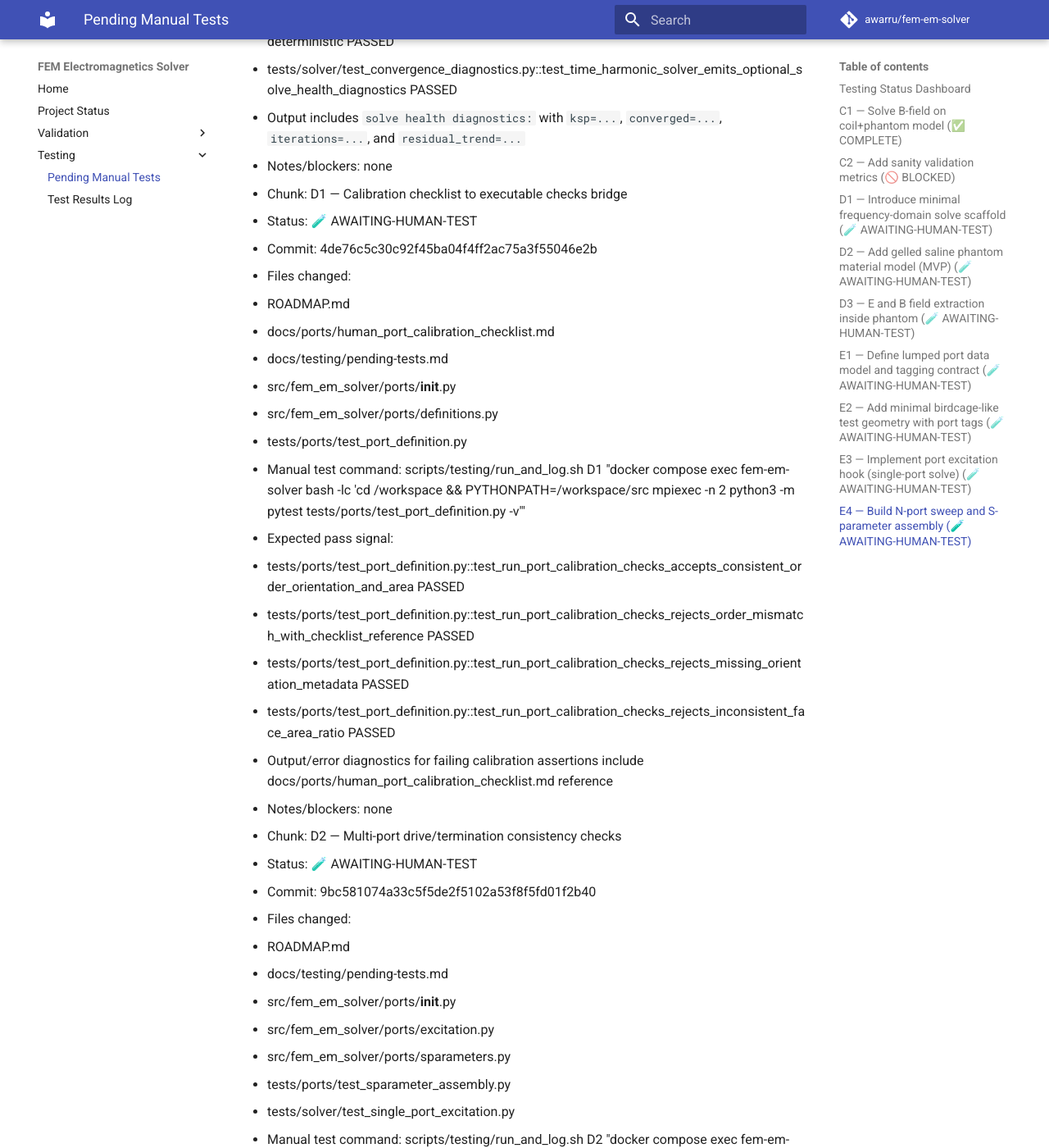
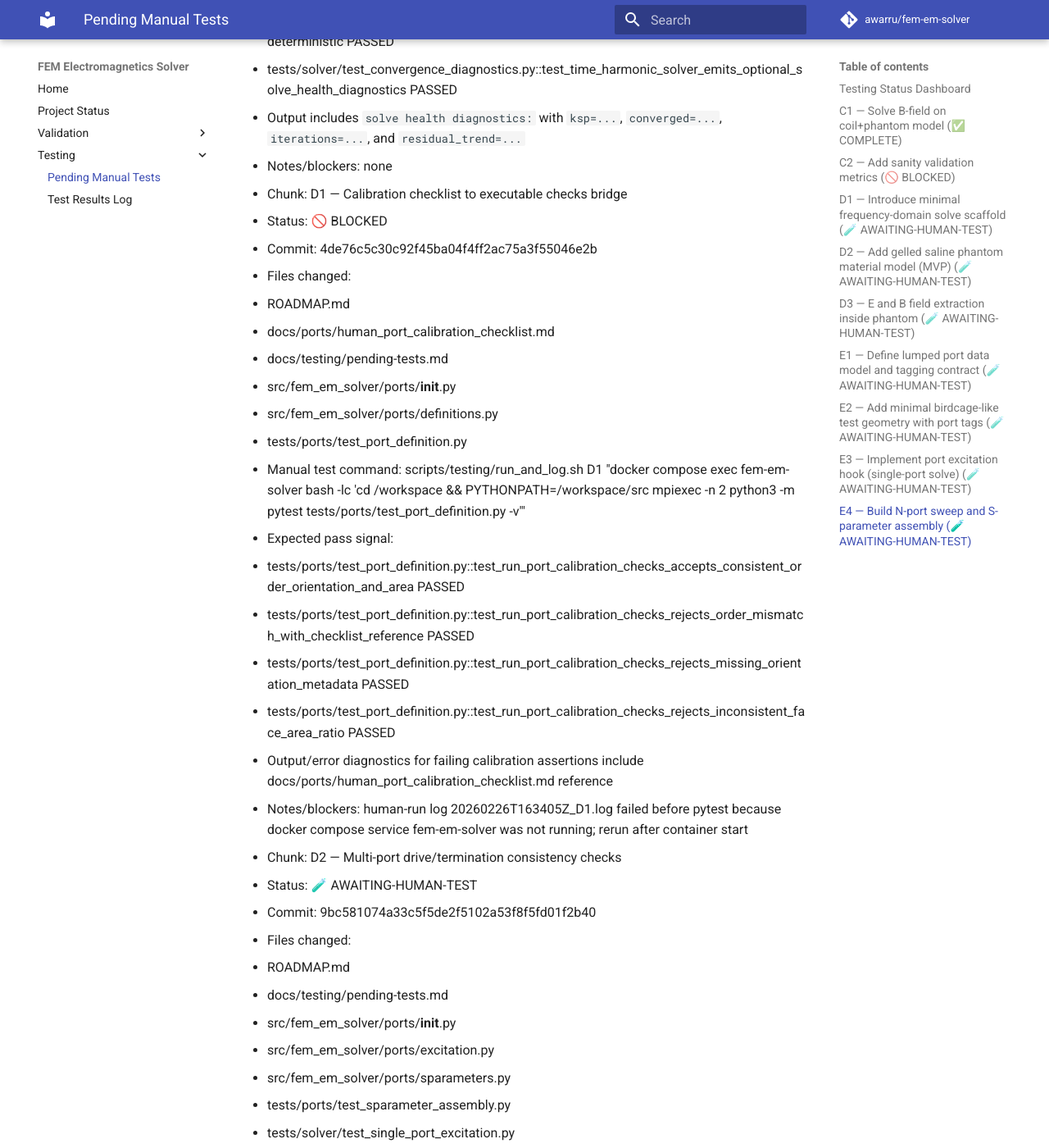
Before and after one commit to awarru/fem-em-solver, an MkDocs documentation site: the page built from docs/testing/pending-tests.md, in a window 1280 px wide and 1400 px high, scrolled down 20982 px. Shown: the whole window at 82% size. Built offline with MkDocs 1.6.1 and Material for MkDocs 9.7.7, drawn with Linux system fonts in a browser that asks for light colours; comment, search, counter and statistics services are not loaded; some of the changed text lies outside the part shown.

Commit message:
docs: mark D1 blocked from latest human test log

```diff
--- a/docs/testing/pending-tests.md
+++ b/docs/testing/pending-tests.md
@@ -42,7 +42,7 @@ Optional helpers:
 | C4 | 🧪 AWAITING-HUMAN-TEST | `393e53b9e888b17ba31ee70f69d17c4996b25fdc` | none |
 | C5 | 🧪 AWAITING-HUMAN-TEST | `388c2c0a07ed278facf5f04391527c39ba3a5ecc` | none |
 | C6 | 🧪 AWAITING-HUMAN-TEST | `59a69892181593e7228c329077ddd225f508966c` | none |
-| D1 | 🧪 AWAITING-HUMAN-TEST | `4de76c5c30c92f45ba04f4ff2ac75a3f55046e2b` | none |
+| D1 | 🚫 BLOCKED | `4de76c5c30c92f45ba04f4ff2ac75a3f55046e2b` | `docs/testing/logs/20260226T163405Z_D1.log` |
 | D2 | 🧪 AWAITING-HUMAN-TEST | `9bc581074a33c5f5de2f5102a53f8f5fd01f2b40` | none |
 | D3 | 🧪 AWAITING-HUMAN-TEST | `1c71ea3d3e42f97ff41aa2003697b44a93f4e684` | none |
 | D4 | 🧪 AWAITING-HUMAN-TEST | `1d7a06cc6502cb81b4cc49e39f6eeba1b5e13a3a` | none |
@@ -558,7 +558,7 @@ Optional helpers:
 - Notes/blockers: none
 
 - Chunk: D1 — Calibration checklist to executable checks bridge
-- Status: 🧪 AWAITING-HUMAN-TEST
+- Status: 🚫 BLOCKED
 - Commit: 4de76c5c30c92f45ba04f4ff2ac75a3f55046e2b
 - Files changed:
   - ROADMAP.md
@@ -574,7 +574,7 @@ Optional helpers:
   - tests/ports/test_port_definition.py::test_run_port_calibration_checks_rejects_missing_orientation_metadata PASSED
   - tests/ports/test_port_definition.py::test_run_port_calibration_checks_rejects_inconsistent_face_area_ratio PASSED
   - Output/error diagnostics for failing calibration assertions include docs/ports/human_port_calibration_checklist.md reference
-- Notes/blockers: none
+- Notes/blockers: human-run log 20260226T163405Z_D1.log failed before pytest because docker compose service fem-em-solver was not running; rerun after container start
 
 - Chunk: D2 — Multi-port drive/termination consistency checks
 - Status: 🧪 AWAITING-HUMAN-TEST
```
Also changed, not shown: ROADMAP.md (+1 -1 lines), docs/testing/test-results.md (+1 -0 lines).
